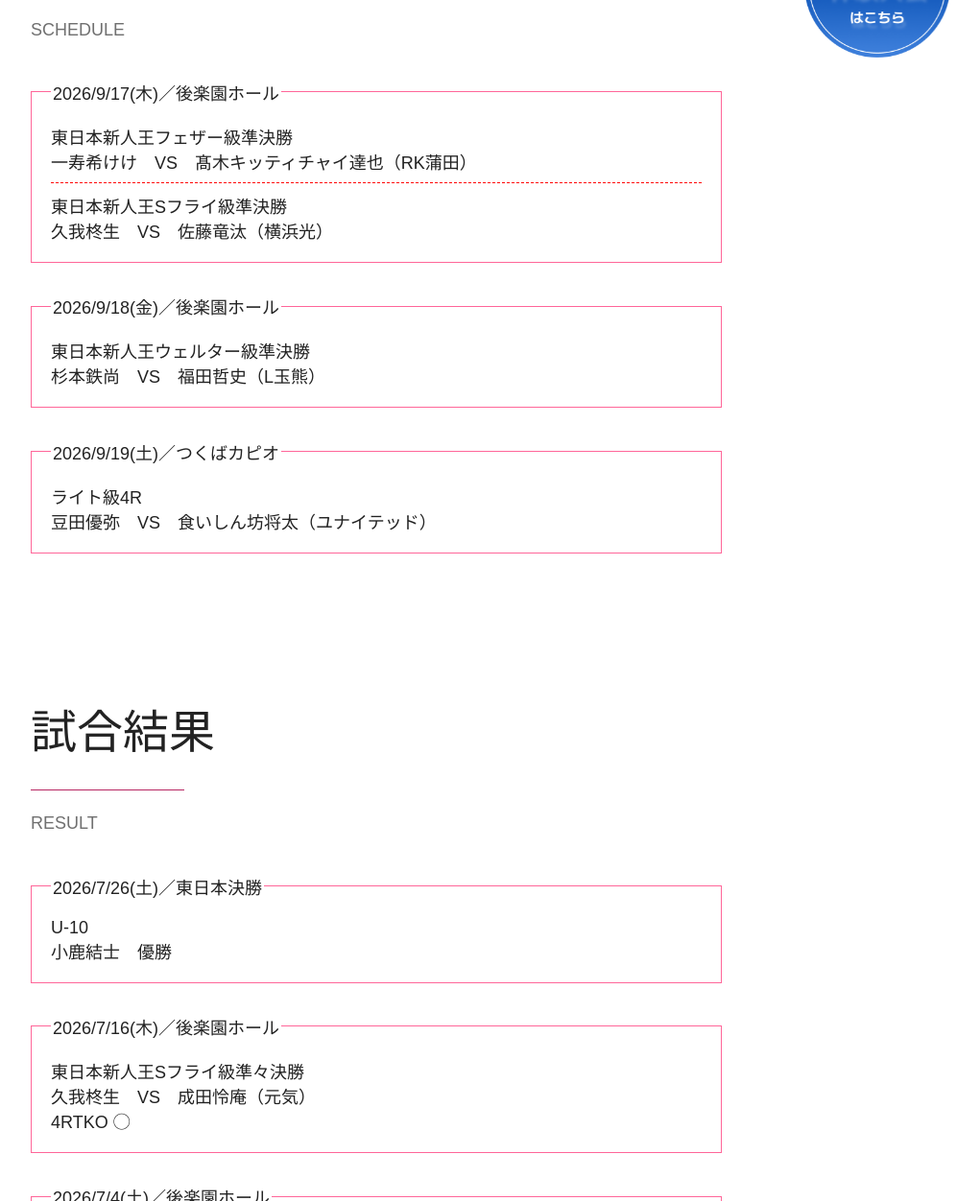
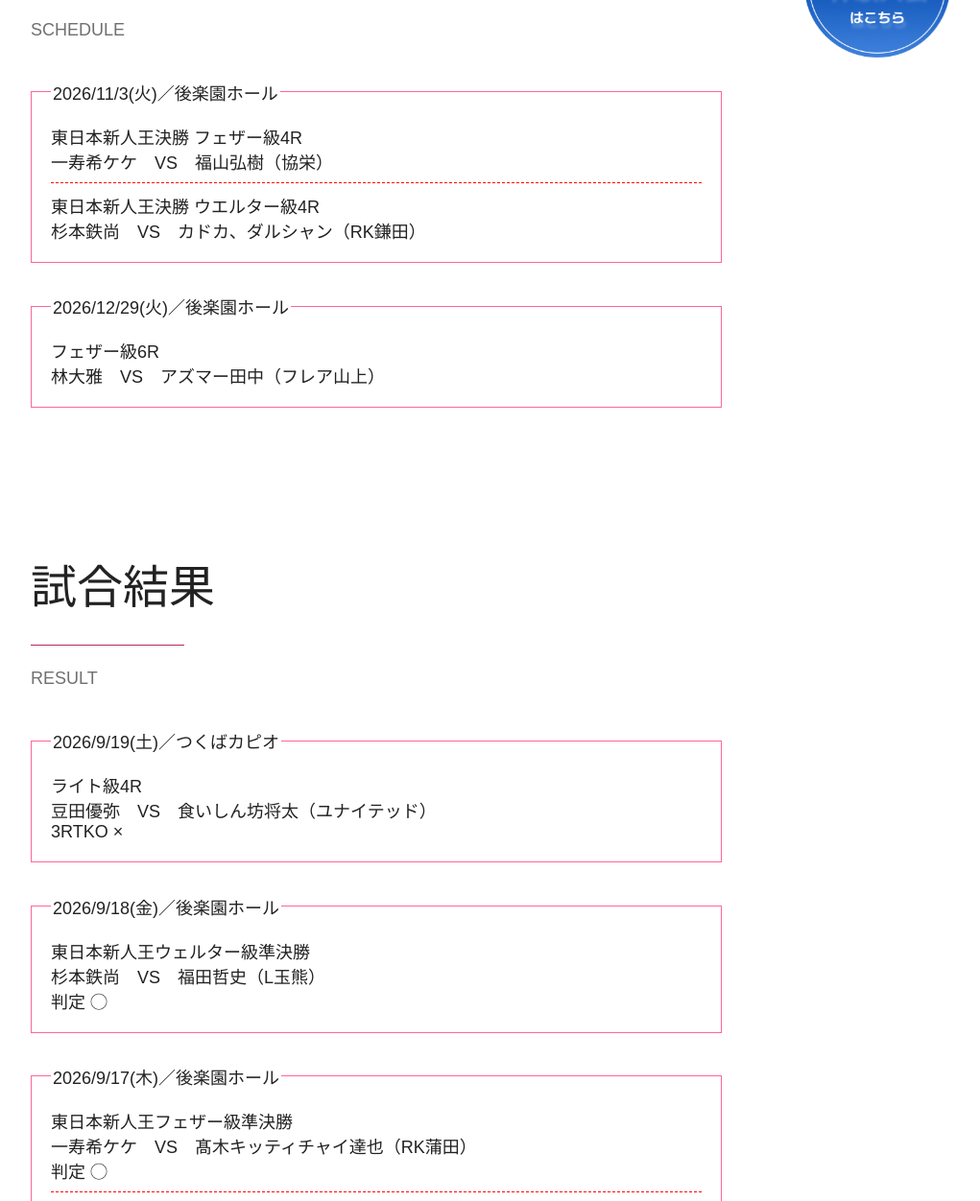
Before and after one commit to yoshihiroinoue1990/hondaboxing, a plain HTML site: page yotei_kekka.html in a window 1280 px wide. Shown: the part 708-1960 px from the top of the page at 96% size, without its empty margins (248-1269 px from the left). Drawn offline with nearby package versions, Linux system fonts and the light colour scheme; a script that the page names is missing; a web font is replaced by a local one.

Commit message:
試合結果と今後の試合予定を更新

```diff
--- a/yotei_kekka.html
+++ b/yotei_kekka.html
@@ -60,24 +60,18 @@
           </fieldset> -->
 
               <fieldset>
-                    <legend>2026/9/17(木)／後楽園ホール</legend>
-                    東日本新人王フェザー級準決勝<br>
-                    一寿希けけ　VS　髙木キッティチャイ達也（RK蒲田）<br>
+                    <legend>2026/11/3(火)／後楽園ホール</legend>
+                    東日本新人王決勝 フェザー級4R<br>
+                    一寿希ケケ　VS　福山弘樹（協栄）<br>
                     <hr style="border:none;border-top:dashed 1px #ff0000;height:1px;color:#FFFFFF;">
-                    東日本新人王Sフライ級準決勝<br>
-                    久我柊生　VS　佐藤竜汰（横浜光）<br>
+                    東日本新人王決勝 ウエルター級4R<br>
+                    杉本鉄尚　VS　カドカ、ダルシャン（RK鎌田）<br>
               </fieldset>
 
               <fieldset>
-                    <legend>2026/9/18(金)／後楽園ホール</legend>
-                    東日本新人王ウェルター級準決勝<br>
-                    杉本鉄尚　VS　福田哲史（L玉熊）<br>
-              </fieldset>
-
-              <fieldset>
-                    <legend>2026/9/19(土)／つくばカピオ</legend>
-                    ライト級4R<br>
-                    豆田優弥　VS　食いしん坊将太（ユナイテッド）<br>
+                    <legend>2026/12/29(火)／後楽園ホール</legend>
+                    フェザー級6R<br>
+                    林大雅　VS　アズマー田中（フレア山上）<br>
               </fieldset>
 
 
@@ -102,6 +96,31 @@
                     坂本佳郎　VS　吉岡新（マナベ）<br>
                   </fieldset>
                 -->
+
+              <fieldset>
+                    <legend>2026/9/19(土)／つくばカピオ</legend>
+                    ライト級4R<br>
+                    豆田優弥　VS　食いしん坊将太（ユナイテッド）<br>
+                    3RTKO ×<br>
+              </fieldset>
+
+              <fieldset>
+                    <legend>2026/9/18(金)／後楽園ホール</legend>
+                    東日本新人王ウェルター級準決勝<br>
+                    杉本鉄尚　VS　福田哲史（L玉熊）<br>
+                    判定 ◯<br>
+              </fieldset>
+
+              <fieldset>
+                    <legend>2026/9/17(木)／後楽園ホール</legend>
+                    東日本新人王フェザー級準決勝<br>
+                    一寿希ケケ　VS　髙木キッティチャイ達也（RK蒲田）<br>
+                    判定 ◯<br>
+                    <hr style="border:none;border-top:dashed 1px #ff0000;height:1px;color:#FFFFFF;">
+                    東日本新人王Sフライ級準決勝<br>
+                    久我柊生　VS　佐藤竜汰（横浜光）<br>
+                    1RTKO ×<br>
+              </fieldset>
 
                 <fieldset>
                       <legend>2026/7/26(土)／東日本決勝</legend>
```
Also changed, not shown: index.html (+36 -20 lines).
